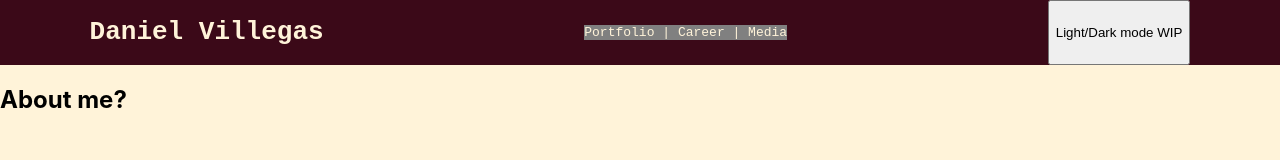
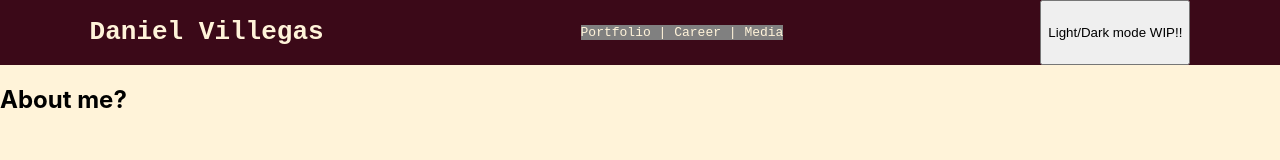
Before and after one commit to avilldaniel/my-resume, a React (Create React App) app: page / in a window 1280 px wide. Shown: the top 160 px of the page. Built offline with nearby package versions, Linux system fonts and the light colour scheme; the HTML template or start-up script is replaced by a standard one.

Commit message:
commit test

```diff
--- a/src/App.js
+++ b/src/App.js
@@ -21,7 +21,7 @@ function App() {
           <StyledLink to="/career">Career</StyledLink> |{" "}
           <StyledLink to="/media">Media</StyledLink>
         </StyledNav>
-        <button onClick={tgDarkMode}>Light/Dark mode WIP</button>
+        <button onClick={tgDarkMode}>Light/Dark mode WIP!!</button>
       </Header>
       <Outlet />
 
```
